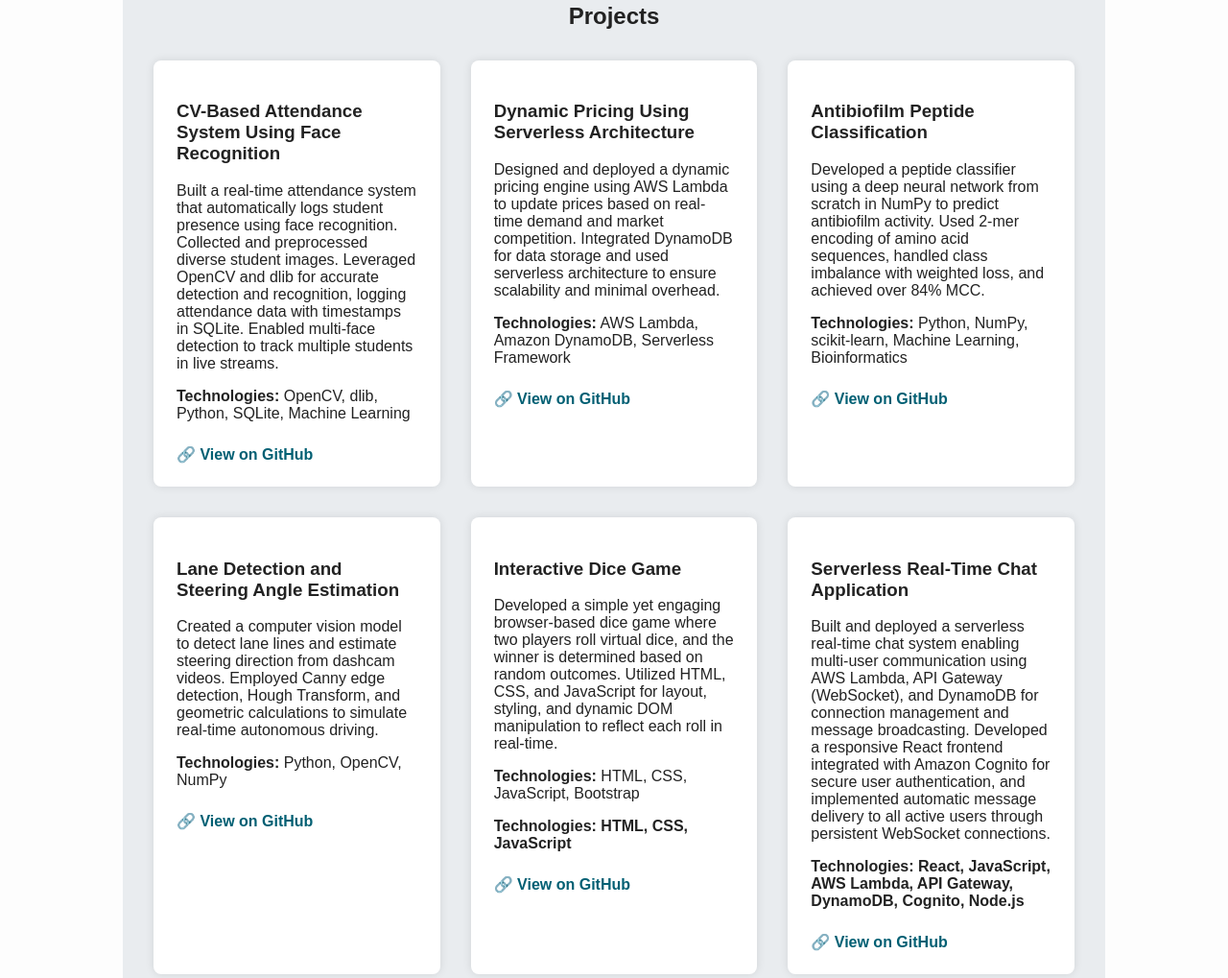
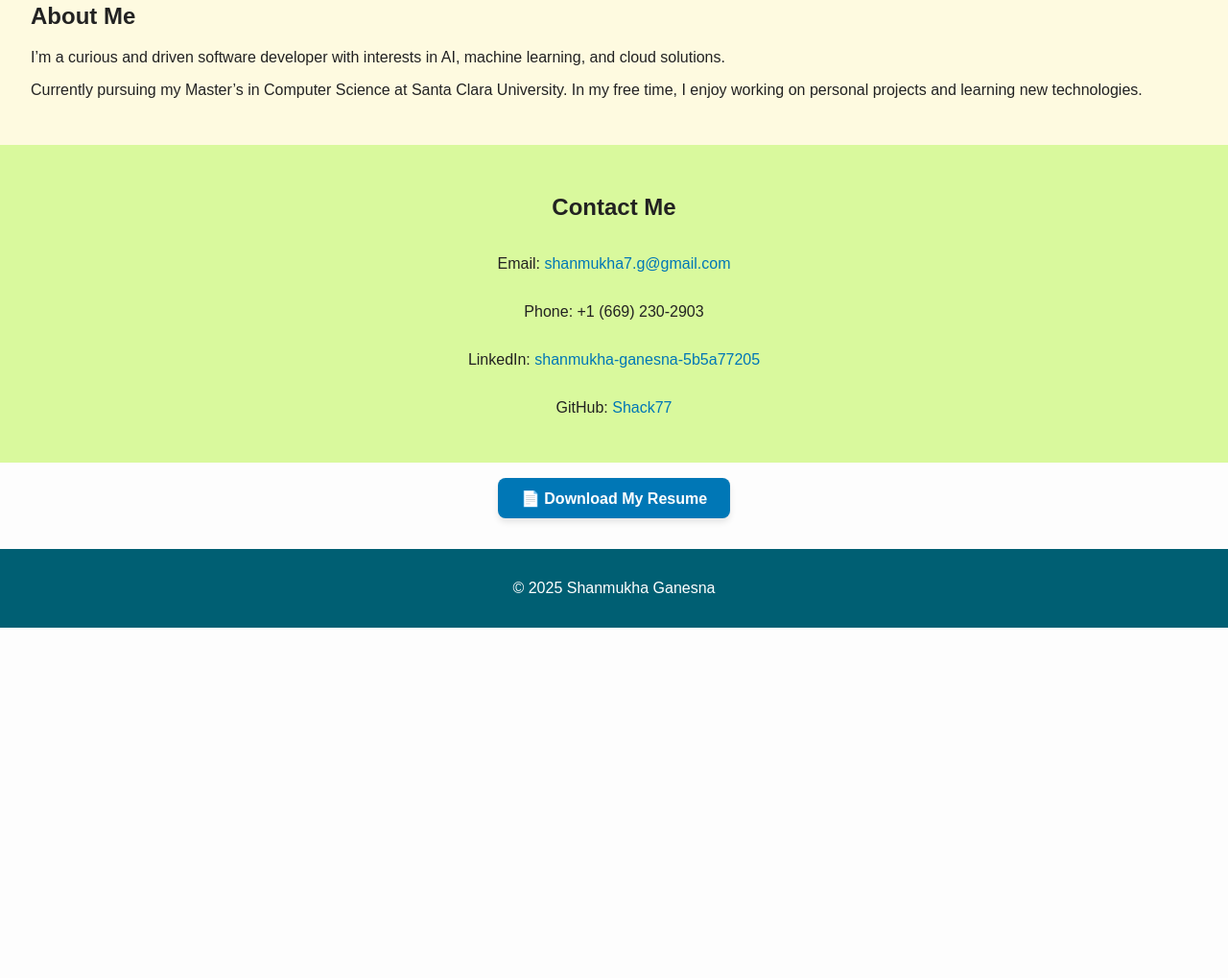
Before and after one commit to Shack77/My_Resume, a website: page public/index.html in a window 1280 px wide. Shown: the part 673-1692 px from the top of the page at 96% size. After the commit the page ends 1327 px from the top, so only its background shows below. Drawn offline with Linux system fonts and the light colour scheme.

Commit message:
Update index.html

```diff
--- a/public/index.html
+++ b/public/index.html
@@ -14,9 +14,9 @@
   </header>
 
   <nav>
-    <a href="index.html">Home</a>
+     <a href="index.html">Home</a>
     <a href="resume.html">Resume</a>
-    <a href="#projects">Projects</a>
+  <a href="projects.html">Projects</a>
     <a href="#about">About</a>
     <a href="#contact">Contact</a>
     <a href="https://github.com/Shack77" target="_blank">GitHub</a>
@@ -28,73 +28,6 @@
     <p>I'm passionate about AI, software development, and building user-friendly web applications.</p>
   </section>
 
-  <section id="projects" class="container">
-    <h2>Projects</h2>
-    <div class="project-grid">
-
-      <div class="project">
-        <h3>CV-Based Attendance System Using Face Recognition</h3>
-        <p>Built a real-time attendance system that automatically logs student presence using face recognition.
-        Collected and preprocessed diverse student images. Leveraged OpenCV and dlib for accurate detection and recognition,
-        logging attendance data with timestamps in SQLite. Enabled multi-face detection to track multiple students in live streams.</p>
-        <p><strong>Technologies:</strong> OpenCV, dlib, Python, SQLite, Machine Learning</p>
-        <a href="https://github.com/Shack77/face-attendance-system" target="_blank">🔗 View on GitHub</a>
-      </div>
-
-      <div class="project">
-        <h3>Dynamic Pricing Using Serverless Architecture</h3>
-        <p>Designed and deployed a dynamic pricing engine using AWS Lambda to update prices based on real-time demand and market competition.
-        Integrated DynamoDB for data storage and used serverless architecture to ensure scalability and minimal overhead.</p>
-        <p><strong>Technologies:</strong> AWS Lambda, Amazon DynamoDB, Serverless Framework</p>
-        <a href="https://github.com/Shack77/dynamic-pricing-aws-lambda" target="_blank">🔗 View on GitHub</a>
-      </div>
-
-      <div class="project">
-        <h3>Antibiofilm Peptide Classification</h3>
-        <p>Developed a peptide classifier using a deep neural network from scratch in NumPy to predict antibiofilm activity.
-        Used 2-mer encoding of amino acid sequences, handled class imbalance with weighted loss, and achieved over 84% MCC.</p>
-        <p><strong>Technologies:</strong> Python, NumPy, scikit-learn, Machine Learning, Bioinformatics</p>
-        <a href="https://github.com/Shack77/Peptide-Classification" target="_blank">🔗 View on GitHub</a>
-      </div>
-
-      <div class="project">
-        <h3>Lane Detection and Steering Angle Estimation</h3>
-        <p>Created a computer vision model to detect lane lines and estimate steering direction from dashcam videos.
-        Employed Canny edge detection, Hough Transform, and geometric calculations to simulate real-time autonomous driving.</p>
-        <p><strong>Technologies:</strong> Python, OpenCV, NumPy</p>
-        <a href="https://github.com/Shack77/lane-detection" target="_blank">🔗 View on GitHub</a>
-      </div>
-
-      <div class="project">
-        <h3>Interactive Dice Game</h3>
-        <p>Developed a simple yet engaging browser-based dice game where two players roll virtual dice, and the winner is determined based on random outcomes.
-          Utilized HTML, CSS, and JavaScript for layout, styling, and dynamic DOM manipulation to reflect each roll in real-time.</p>
-        <p><strong>Technologies:</strong> HTML, CSS, JavaScript, Bootstrap</p>
-        <P><strong>Technologies: HTML, CSS, JavaScript</strong></P>
-        <a href="https://github.com/Shack77/Dice-Game" target="_blank">🔗 View on GitHub</a>
-      </div>
-
-      <div class = "project">
-        <h3>Serverless Real-Time Chat Application</h3>
-        <p> Built and deployed a serverless real-time chat system enabling multi-user communication using AWS Lambda, API Gateway (WebSocket), and DynamoDB for connection management and message broadcasting.
-        Developed a responsive React frontend integrated with Amazon Cognito for secure user authentication, and implemented automatic message delivery to all active users through persistent WebSocket connections.</p>
-        <p><strong>Technologies: React, JavaScript, AWS Lambda, API Gateway, DynamoDB, Cognito, Node.js</strong></p>
-        <a href="https://github.com/Shack77/aws-chat-app" target="_blank">🔗 View on GitHub</a>
-      </div>
-
-      <div class = "project">
-        <h3>Full-Stack Social Media Feed Web App </h3>
-        <p>Built a dynamic web app with secure user authentication (JWT), allowing registration, login via email/username, and protected access to content.
-Designed and implemented responsive frontend using React and Bootstrap, with state management via Context API.
-Developed backend APIs using Express and PostgreSQL, enabling text and image post uploads using Multer.
-Integrated real-time feed rendering, displaying user posts with images and metadata, setting the foundation for future ML-driven recommendations.
-</p>
-        <p><strong>React,  Node.js, Express, PostgreSQL, JWT, Bootstrap, Multer</strong></p>
-         <a href="https://github.com/Shack77/social-media-feed-ML" target="_blank">🔗 View on GitHub</a>
-      </div>
-
-    </div>
-  </section>
 
   <section id="about">
     <h2>About Me</h2>
```
